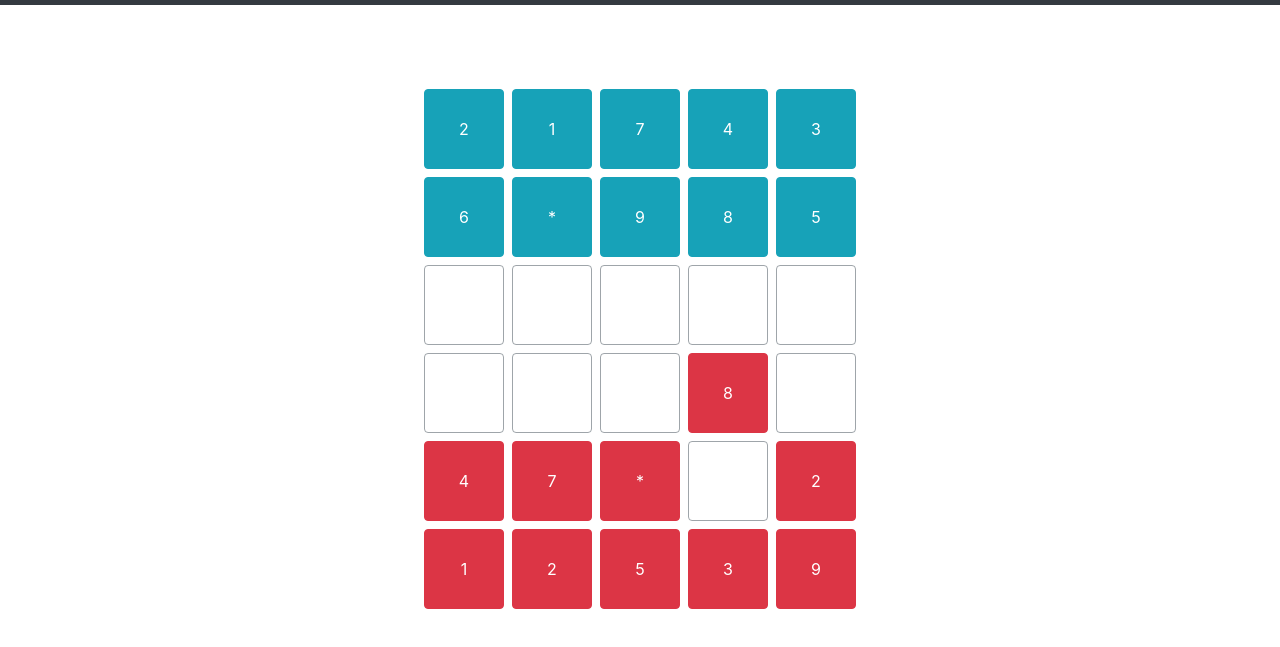
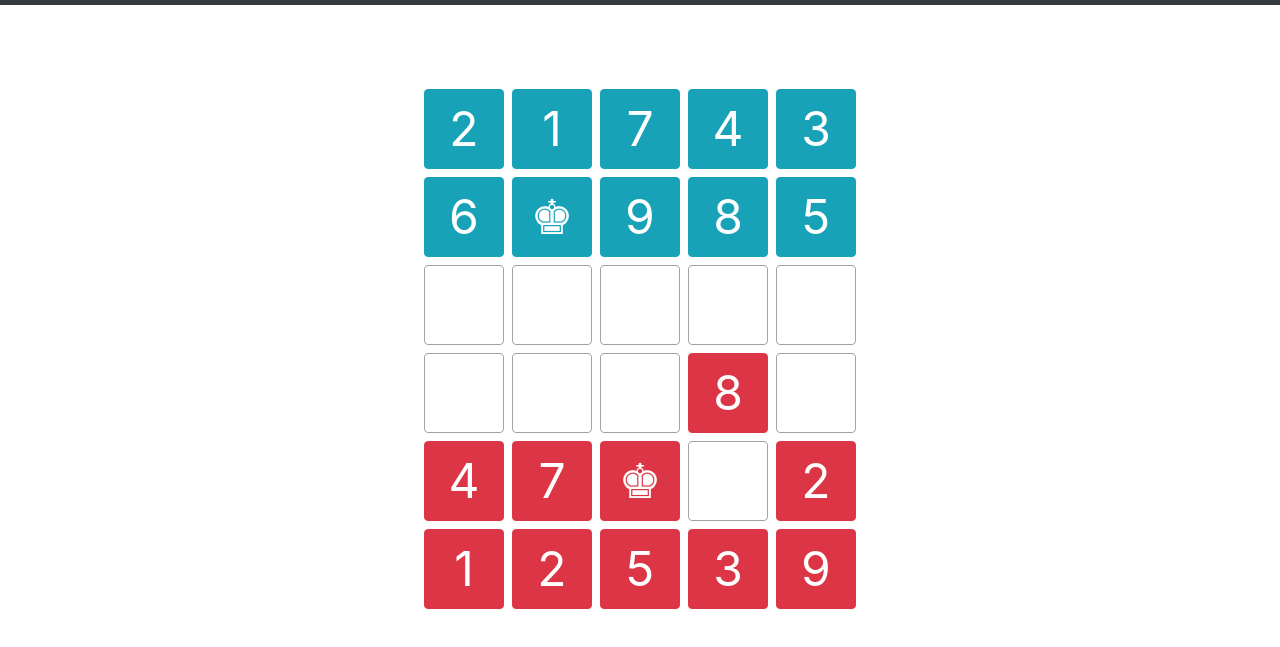
Before and after one commit to thomasmarlow/chessterisk, a website: page index.html in a window 1280 px wide. Shown: the part 51-698 px from the top of the page. Drawn offline with Linux system fonts and the light colour scheme.

Commit message:
Font refactor: size+crown

```diff
--- a/index.html
+++ b/index.html
@@ -51,104 +51,104 @@
   <div id="board-main" class="container" style="height: 85vh; padding-top: 10vh;">
     <div class="row justify-content-center">
       <div class="col-auto m-0 p-1">
-        <button type="button" class="btn btn-info board-ally-piece" style="height: 10vh; width: 10vh">2</button>
+        <button type="button" class="btn btn-info board-ally-piece" style="height: 10vh; width: 10vh; font-size: 6vh; line-height: 6vh">2</button>
       </div>
       <div class="col-auto m-0 p-1">
-        <button type="button" class="btn btn-info board-ally-piece" style="height: 10vh; width: 10vh">1</button>
+        <button type="button" class="btn btn-info board-ally-piece" style="height: 10vh; width: 10vh; font-size: 6vh; line-height: 6vh">1</button>
       </div>
       <div class="col-auto m-0 p-1">
-        <button type="button" class="btn btn-info board-ally-piece" style="height: 10vh; width: 10vh">7</button>
+        <button type="button" class="btn btn-info board-ally-piece" style="height: 10vh; width: 10vh; font-size: 6vh; line-height: 6vh">7</button>
       </div>
       <div class="col-auto m-0 p-1">
-        <button type="button" class="btn btn-info board-ally-piece" style="height: 10vh; width: 10vh">4</button>
+        <button type="button" class="btn btn-info board-ally-piece" style="height: 10vh; width: 10vh; font-size: 6vh; line-height: 6vh">4</button>
       </div>
       <div class="col-auto m-0 p-1">
-        <button type="button" class="btn btn-info board-ally-piece" style="height: 10vh; width: 10vh">3</button>
+        <button type="button" class="btn btn-info board-ally-piece" style="height: 10vh; width: 10vh; font-size: 6vh; line-height: 6vh">3</button>
       </div>
     </div>
     <div class="row justify-content-center">
       <div class="col-auto m-0 p-1">
-        <button type="button" class="btn btn-info board-ally-piece" style="height: 10vh; width: 10vh">6</button>
+        <button type="button" class="btn btn-info board-ally-piece" style="height: 10vh; width: 10vh; font-size: 6vh; line-height: 6vh">6</button>
       </div>
       <div class="col-auto m-0 p-1">
-        <button type="button" class="btn btn-info board-ally-piece" style="height: 10vh; width: 10vh">*</button>
+        <button type="button" class="btn btn-info board-ally-piece" style="height: 10vh; width: 10vh; font-size: 6vh; line-height: 6vh">♚</button>
       </div>
       <div class="col-auto m-0 p-1">
-        <button type="button" class="btn btn-info board-ally-piece" style="height: 10vh; width: 10vh">9</button>
+        <button type="button" class="btn btn-info board-ally-piece" style="height: 10vh; width: 10vh; font-size: 6vh; line-height: 6vh">9</button>
       </div>
       <div class="col-auto m-0 p-1">
-        <button type="button" class="btn btn-info board-ally-piece" style="height: 10vh; width: 10vh">8</button>
+        <button type="button" class="btn btn-info board-ally-piece" style="height: 10vh; width: 10vh; font-size: 6vh; line-height: 6vh">8</button>
       </div>
       <div class="col-auto m-0 p-1">
-        <button type="button" class="btn btn-info board-ally-piece" style="height: 10vh; width: 10vh">5</button>
+        <button type="button" class="btn btn-info board-ally-piece" style="height: 10vh; width: 10vh; font-size: 6vh; line-height: 6vh">5</button>
       </div>
     </div>
     <div class="row justify-content-center">
       <div class="col-auto m-0 p-1">
-        <button type="button" class="btn btn-outline-secondary disabled board-empty-square" style="height: 10vh; width: 10vh"></button>
+        <button type="button" class="btn btn-outline-secondary disabled board-empty-square" style="height: 10vh; width: 10vh; font-size: 6vh; line-height: 6vh"></button>
       </div>
       <div class="col-auto m-0 p-1">
-        <button type="button" class="btn btn-outline-secondary disabled board-empty-square" style="height: 10vh; width: 10vh"></button>
+        <button type="button" class="btn btn-outline-secondary disabled board-empty-square" style="height: 10vh; width: 10vh; font-size: 6vh; line-height: 6vh"></button>
       </div>
       <div class="col-auto m-0 p-1">
-        <button type="button" class="btn btn-outline-secondary disabled board-empty-square" style="height: 10vh; width: 10vh"></button>
+        <button type="button" class="btn btn-outline-secondary disabled board-empty-square" style="height: 10vh; width: 10vh; font-size: 6vh; line-height: 6vh"></button>
       </div>
       <div class="col-auto m-0 p-1">
-        <button type="button" class="btn btn-outline-secondary disabled board-empty-square" style="height: 10vh; width: 10vh"></button>
+        <button type="button" class="btn btn-outline-secondary disabled board-empty-square" style="height: 10vh; width: 10vh; font-size: 6vh; line-height: 6vh"></button>
       </div>
       <div class="col-auto m-0 p-1">
-        <button type="button" class="btn btn-outline-secondary disabled board-empty-square" style="height: 10vh; width: 10vh"></button>
+        <button type="button" class="btn btn-outline-secondary disabled board-empty-square" style="height: 10vh; width: 10vh; font-size: 6vh; line-height: 6vh"></button>
       </div>
     </div>
     <div class="row justify-content-center">
       <div class="col-auto m-0 p-1">
-        <button type="button" class="btn btn-outline-secondary disabled board-empty-square" style="height: 10vh; width: 10vh"></button>
+        <button type="button" class="btn btn-outline-secondary disabled board-empty-square" style="height: 10vh; width: 10vh; font-size: 6vh; line-height: 6vh"></button>
       </div>
       <div class="col-auto m-0 p-1">
-        <button type="button" class="btn btn-outline-secondary disabled board-empty-square" style="height: 10vh; width: 10vh"></button>
+        <button type="button" class="btn btn-outline-secondary disabled board-empty-square" style="height: 10vh; width: 10vh; font-size: 6vh; line-height: 6vh"></button>
       </div>
       <div class="col-auto m-0 p-1">
-        <button type="button" class="btn btn-outline-secondary disabled board-empty-square" style="height: 10vh; width: 10vh"></button>
+        <button type="button" class="btn btn-outline-secondary disabled board-empty-square" style="height: 10vh; width: 10vh; font-size: 6vh; line-height: 6vh"></button>
       </div>
       <div class="col-auto m-0 p-1">
-        <button type="button" class="btn btn-danger board-enemy-piece" style="height: 10vh; width: 10vh">8</button>
+        <button type="button" class="btn btn-danger board-enemy-piece" style="height: 10vh; width: 10vh; font-size: 6vh; line-height: 6vh">8</button>
       </div>
       <div class="col-auto m-0 p-1">
-        <button type="button" class="btn btn-outline-secondary disabled board-empty-square" style="height: 10vh; width: 10vh"></button>
+        <button type="button" class="btn btn-outline-secondary disabled board-empty-square" style="height: 10vh; width: 10vh; font-size: 6vh; line-height: 6vh"></button>
       </div>
     </div>
     <div class="row justify-content-center">
       <div class="col-auto m-0 p-1">
-        <button type="button" class="btn btn-danger board-enemy-piece" style="height: 10vh; width: 10vh">4</button>
+        <button type="button" class="btn btn-danger board-enemy-piece" style="height: 10vh; width: 10vh; font-size: 6vh; line-height: 6vh">4</button>
       </div>
       <div class="col-auto m-0 p-1">
-        <button type="button" class="btn btn-danger board-enemy-piece" style="height: 10vh; width: 10vh">7</button>
+        <button type="button" class="btn btn-danger board-enemy-piece" style="height: 10vh; width: 10vh; font-size: 6vh; line-height: 6vh">7</button>
       </div>
       <div class="col-auto m-0 p-1">
-        <button type="button" class="btn btn-danger board-enemy-piece" style="height: 10vh; width: 10vh">*</button>
+        <button type="button" class="btn btn-danger board-enemy-piece" style="height: 10vh; width: 10vh; font-size: 6vh; line-height: 6vh">♚</button>
       </div>
       <div class="col-auto m-0 p-1">
-        <button type="button" class="btn btn-outline-secondary disabled board-empty-square" style="height: 10vh; width: 10vh"></button>
+        <button type="button" class="btn btn-outline-secondary disabled board-empty-square" style="height: 10vh; width: 10vh; font-size: 6vh; line-height: 6vh"></button>
       </div>
       <div class="col-auto m-0 p-1">
-        <button type="button" class="btn btn-danger board-enemy-piece" style="height: 10vh; width: 10vh">2</button>
+        <button type="button" class="btn btn-danger board-enemy-piece" style="height: 10vh; width: 10vh; font-size: 6vh; line-height: 6vh">2</button>
       </div>
     </div>
     <div class="row justify-content-center">
       <div class="col-auto m-0 p-1">
-        <button type="button" class="btn btn-danger board-enemy-piece" style="height: 10vh; width: 10vh">1</button>
+        <button type="button" class="btn btn-danger board-enemy-piece" style="height: 10vh; width: 10vh; font-size: 6vh; line-height: 6vh">1</button>
       </div>
       <div class="col-auto m-0 p-1">
-        <button type="button" class="btn btn-danger board-enemy-piece" style="height: 10vh; width: 10vh">2</button>
+        <button type="button" class="btn btn-danger board-enemy-piece" style="height: 10vh; width: 10vh; font-size: 6vh; line-height: 6vh">2</button>
       </div>
       <div class="col-auto m-0 p-1">
-        <button type="button" class="btn btn-danger board-enemy-piece" style="height: 10vh; width: 10vh">5</button>
+        <button type="button" class="btn btn-danger board-enemy-piece" style="height: 10vh; width: 10vh; font-size: 6vh; line-height: 6vh">5</button>
       </div>
       <div class="col-auto m-0 p-1">
-        <button type="button" class="btn btn-danger board-enemy-piece" style="height: 10vh; width: 10vh">3</button>
+        <button type="button" class="btn btn-danger board-enemy-piece" style="height: 10vh; width: 10vh; font-size: 6vh; line-height: 6vh">3</button>
       </div>
       <div class="col-auto m-0 p-1">
-        <button type="button" class="btn btn-danger board-enemy-piece" style="height: 10vh; width: 10vh">9</button>
+        <button type="button" class="btn btn-danger board-enemy-piece" style="height: 10vh; width: 10vh; font-size: 6vh; line-height: 6vh">9</button>
       </div>
     </div>
   </div>
--- a/resources/js/game.js
+++ b/resources/js/game.js
@@ -109,5 +109,5 @@ const test_logger = (to_log) => {
 };
 
 $(document).ready(function() {
-    # TODO
+    // TODO
 });
```
